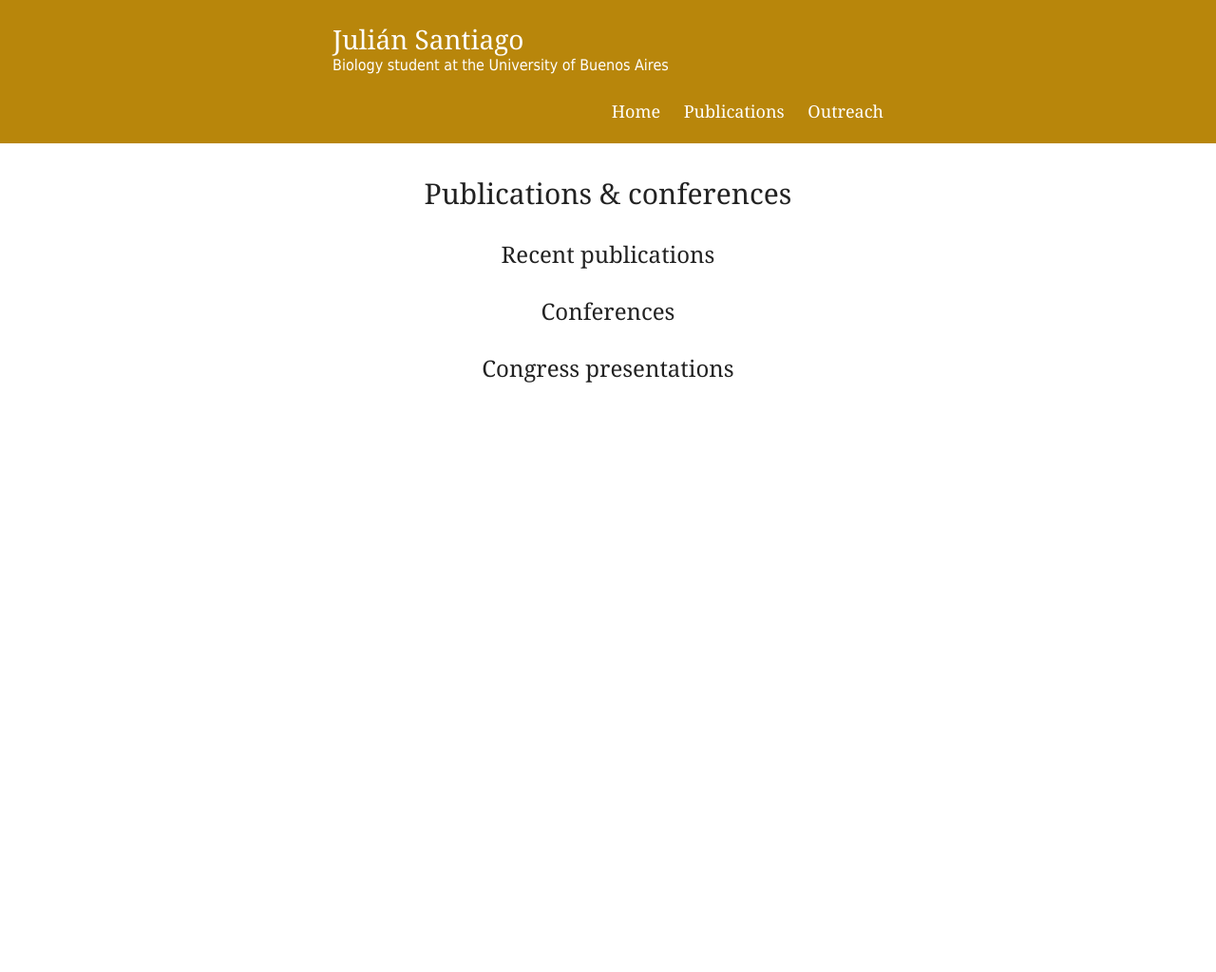
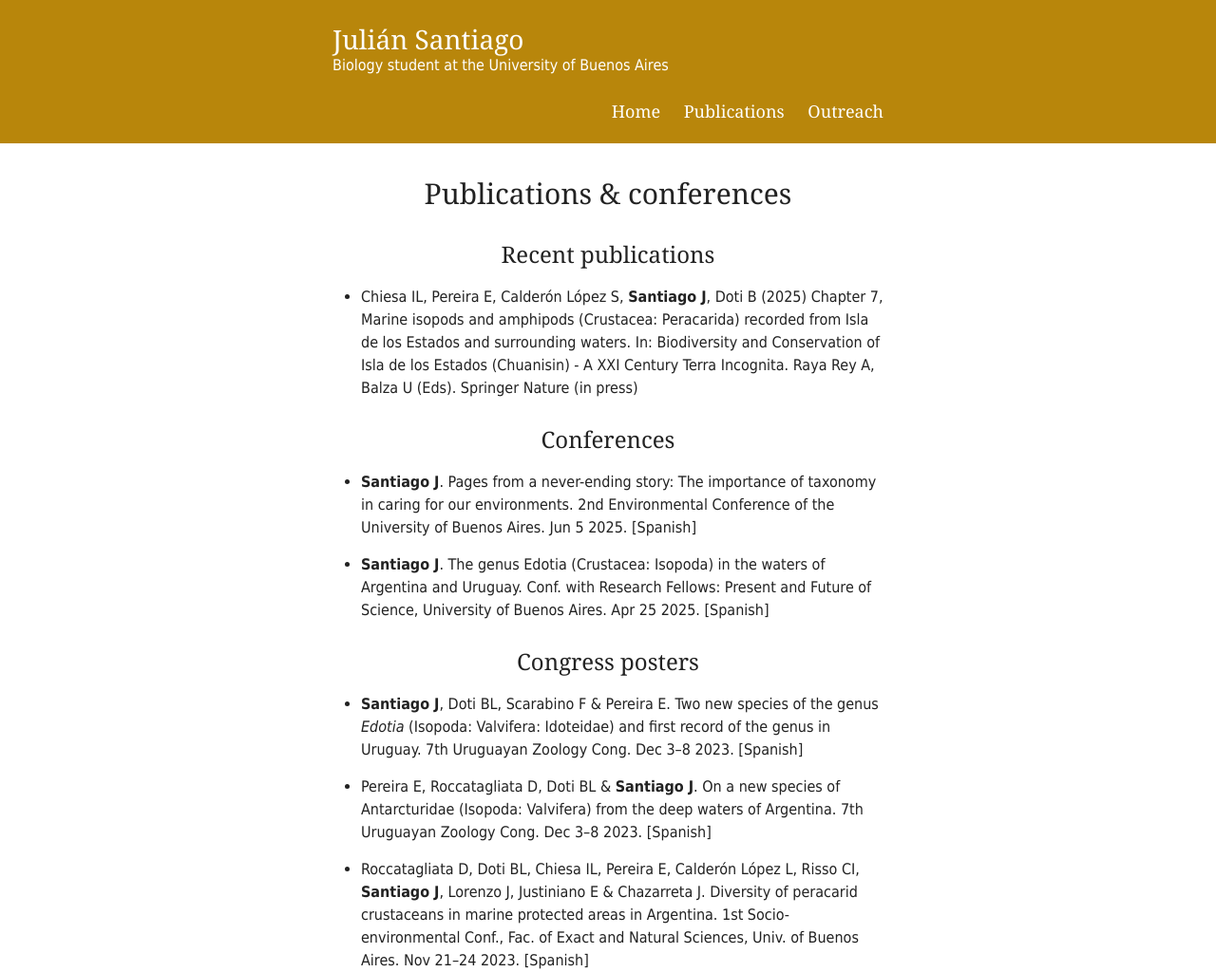
Before and after one commit to julian-santiago-bio/julian-santiago-bio.github.io, a Jekyll site: the page built from _pages/publications.md, in a window 1280 px wide. Shown: the whole page at 95% size. Built offline with Jekyll 4.4.1, drawn with Linux system fonts in a browser that asks for light colours; some web fonts are replaced; before the commit the page ends 900 px from its top, so only the background shows below that.

Commit message:
Update publications.md

```diff
--- a/_pages/publications.md
+++ b/_pages/publications.md
@@ -6,6 +6,18 @@ permalink: publications
 
 ## Recent publications
 
+- Chiesa IL, Pereira E, Calderón López S, **Santiago J**, Doti B (2025) Chapter 7, Marine isopods and amphipods (Crustacea: Peracarida) recorded from Isla de los Estados and surrounding waters. In: Biodiversity and Conservation of Isla de los Estados (Chuanisin) - A XXI Century Terra Incognita. Raya Rey A, Balza U (Eds). Springer Nature (in press)
+
 ## Conferences
 
-## Congress presentations
+- **Santiago J**. Pages from a never-ending story: The importance of taxonomy in caring for our environments. 2nd Environmental Conference of the University of Buenos Aires. Jun 5 2025. [Spanish]
+
+- **Santiago J**. The genus Edotia (Crustacea: Isopoda) in the waters of Argentina and Uruguay. Conf. with Research Fellows: Present and Future of Science, University of Buenos Aires. Apr 25 2025. [Spanish]
+
+## Congress posters
+
+- **Santiago J**, Doti BL, Scarabino F & Pereira E. Two new species of the genus _Edotia_ (Isopoda: Valvifera: Idoteidae) and first record of the genus in Uruguay. 7th Uruguayan Zoology Cong. Dec 3–8 2023. [Spanish]
+
+- Pereira E, Roccatagliata D, Doti BL & **Santiago J**. On a new species of Antarcturidae (Isopoda: Valvifera) from the deep waters of Argentina. 7th Uruguayan Zoology Cong. Dec 3–8 2023. [Spanish]
+
+- Roccatagliata D, Doti BL, Chiesa IL, Pereira E, Calderón López L, Risso CI, **Santiago J**, Lorenzo J, Justiniano E & Chazarreta J. Diversity of peracarid crustaceans in marine protected areas in Argentina. 1st Socio- environmental Conf., Fac. of Exact and Natural Sciences, Univ. of Buenos Aires. Nov 21–24 2023. [Spanish]
```
